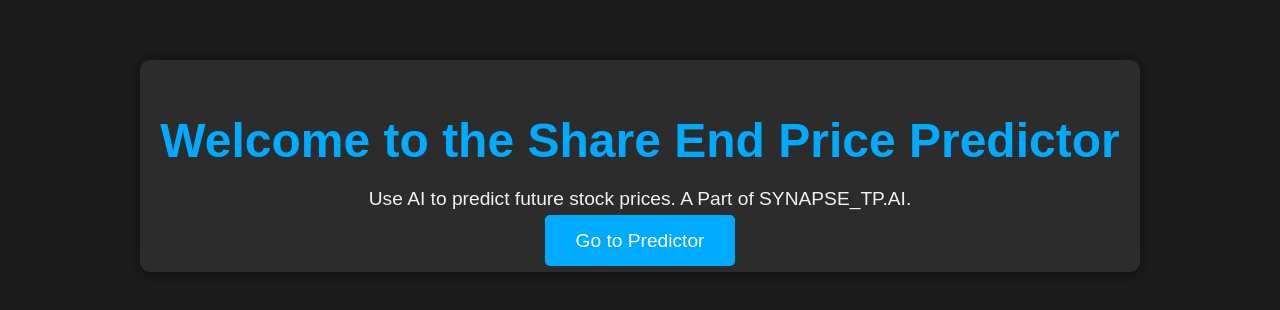
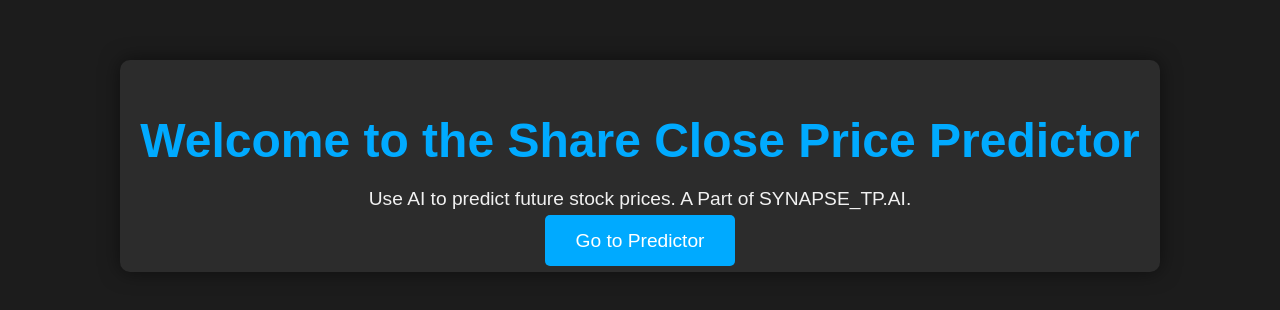
Before and after one commit to H-CKER-DAV/STATC-CODE, a plain HTML site: page home.html in a window 1280 px wide. Shown: the part 234-544 px from the top of the page. Drawn offline with Linux system fonts and the light colour scheme; files that its build step writes are made by us from their sources.

Commit message:
Update home.html

```diff
--- a/home.html
+++ b/home.html
@@ -55,9 +55,8 @@
 </head>
 <body>
     <div class="container">
-        <h1>Welcome to the Share End Price Predictor</h1>
-        <p>Use AI to predict future stock prices. A Part of SYNAPSE_TP.AI.</p>
-        <!-- Replaced the link with a button -->
+        <h1>Welcome to the Share Close Price Predictor</h1>
+        <p> Use AI to predict future stock prices. A Part of SYNAPSE_TP.AI.</p>
         <a href="/static/index.html" class="predictor-button">Go to Predictor</a>
     </div>
 </body>
```
